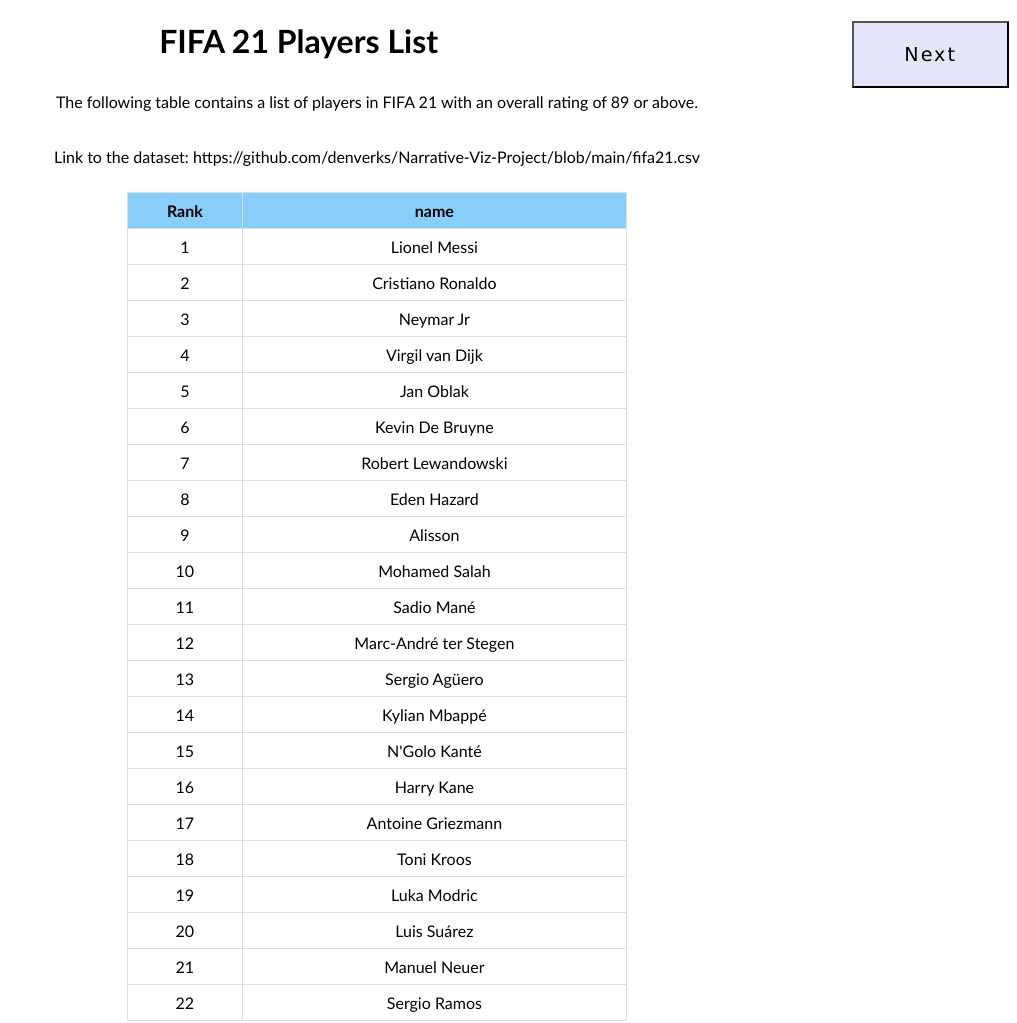
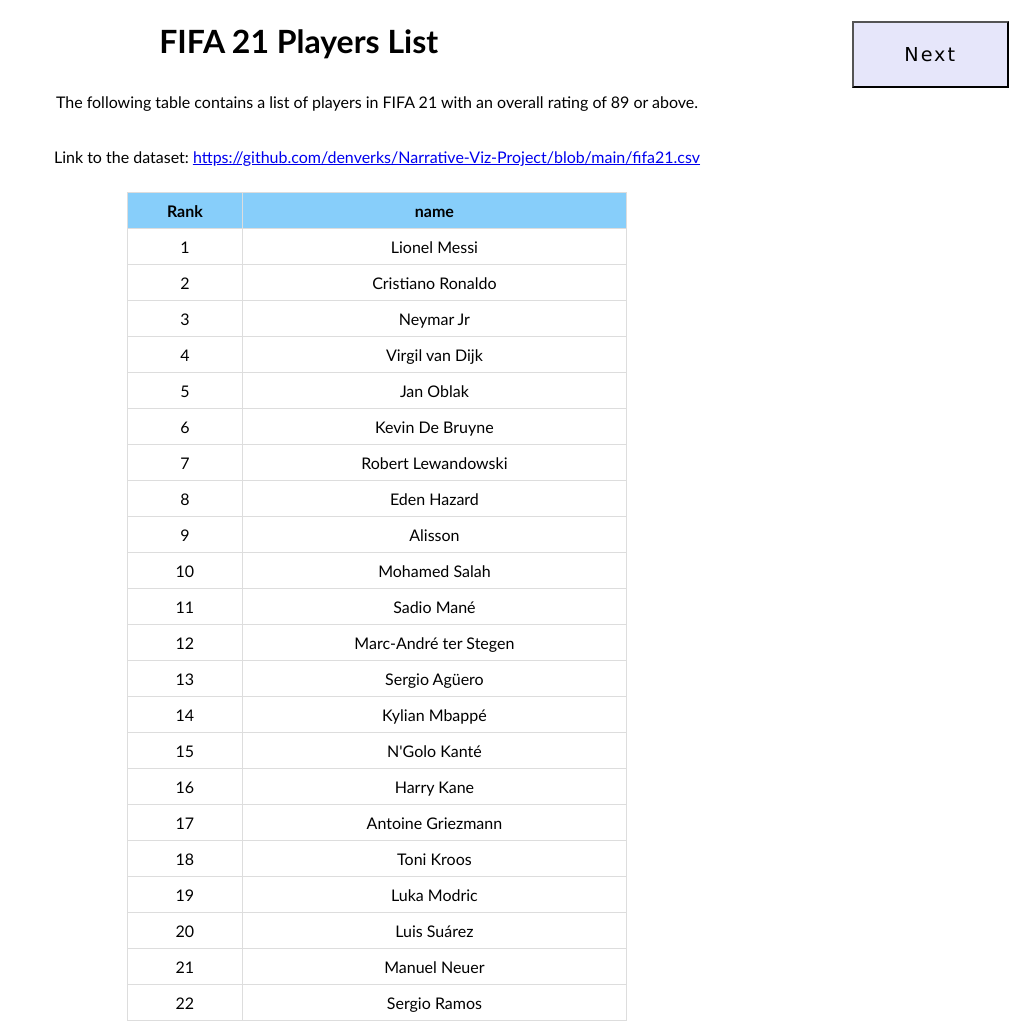
Before and after one commit to denverks/Narrative-Viz-Project, a plain HTML site: page index.html in a window 1280 px wide. Shown: the whole page, without its empty margins (263-1280 px from the left). Drawn offline with nearby package versions, Linux system fonts and the light colour scheme.

Commit message:
Updated "index.html"

```diff
--- a/index.html
+++ b/index.html
@@ -13,7 +13,9 @@
       </center>
     </h1>
     <p class="p1">The following table contains a list of players in FIFA 21 with an overall rating of 89 or above.</p>
-    <p class="p2">Link to the dataset: https://github.com/denverks/Narrative-Viz-Project/blob/main/fifa21.csv</p>
+    <p class="p2">Link to the dataset:
+      <a href="https://github.com/denverks/Narrative-Viz-Project/blob/main/fifa21.csv" target="_blank">
+        https://github.com/denverks/Narrative-Viz-Project/blob/main/fifa21.csv</a></p>
 
     <!-- Add a container for the table -->
     <div id="tableContainer"></div>
```
